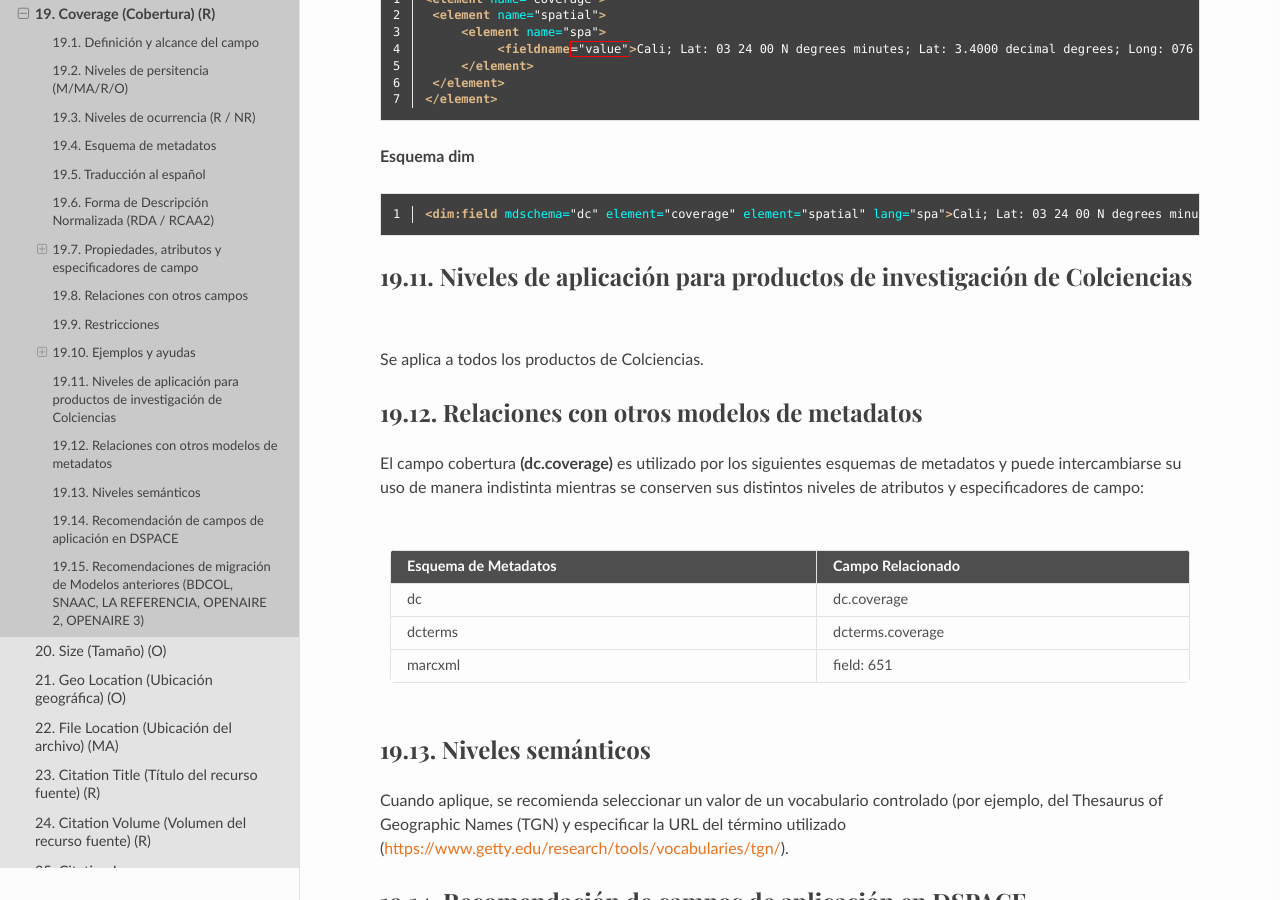
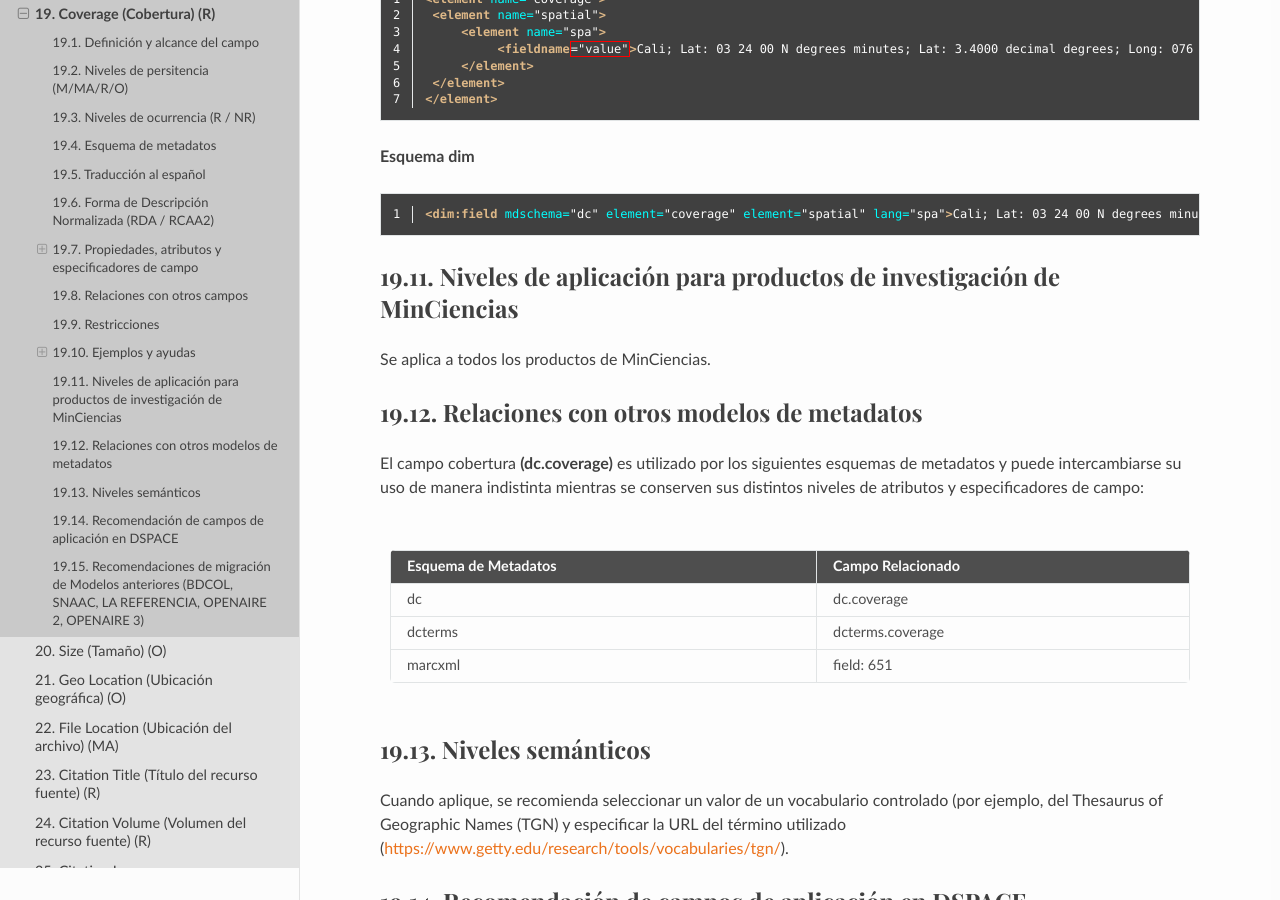
Before and after one commit to rcic/openaire4, a Sphinx documentation site: the page built from docs/field_coverage.rst, in a window 1280 px wide and 900 px high, scrolled down 2387 px. Built offline with Sphinx 7.4.7 and the Read the Docs theme 2.0.0, drawn with Linux system fonts in a browser that asks for light colours; some web fonts are replaced; a script that is not in the unit is left out.

Commit message:
Update field_coverage.rst

```diff
--- a/docs/field_coverage.rst
+++ b/docs/field_coverage.rst
@@ -115,9 +115,9 @@ Ejemplo en XML (Interoperabilidad OAI-PMH)
 
    <dim:field mdschema="dc" element="coverage" element="spatial" lang="spa">Cali; Lat: 03 24 00 N degrees minutes; Lat: 3.4000 decimal degrees; Long: 076 30 00 W degrees minutes; Long: -76.5000 decimal degrees</dim:field>
 
-Niveles de aplicación para productos de investigación de Colciencias
+Niveles de aplicación para productos de investigación de MinCiencias
 --------------------------------------------------------------------
-Se aplica a todos los productos de Colciencias.
+Se aplica a todos los productos de MinCiencias.
 
 
 Relaciones con otros modelos de metadatos
```
